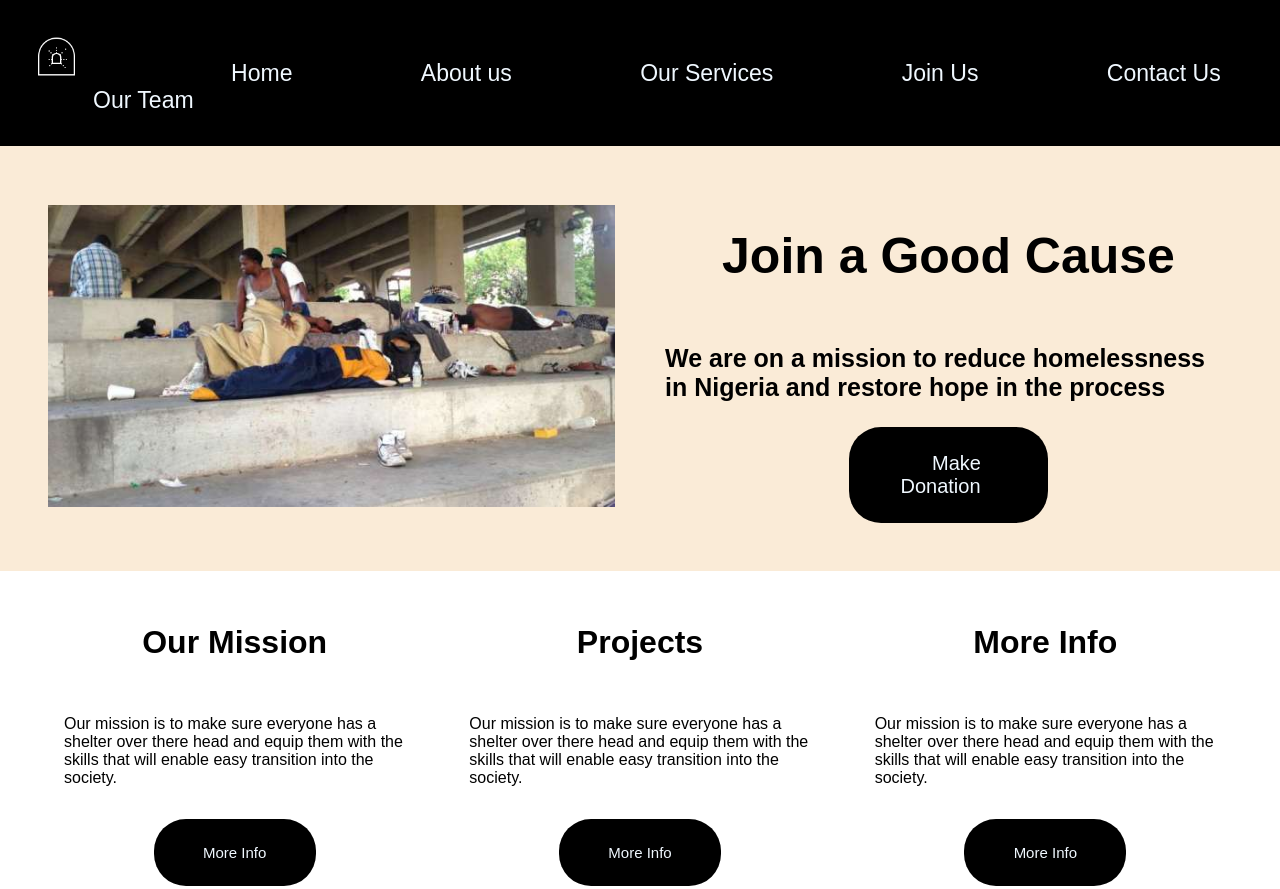
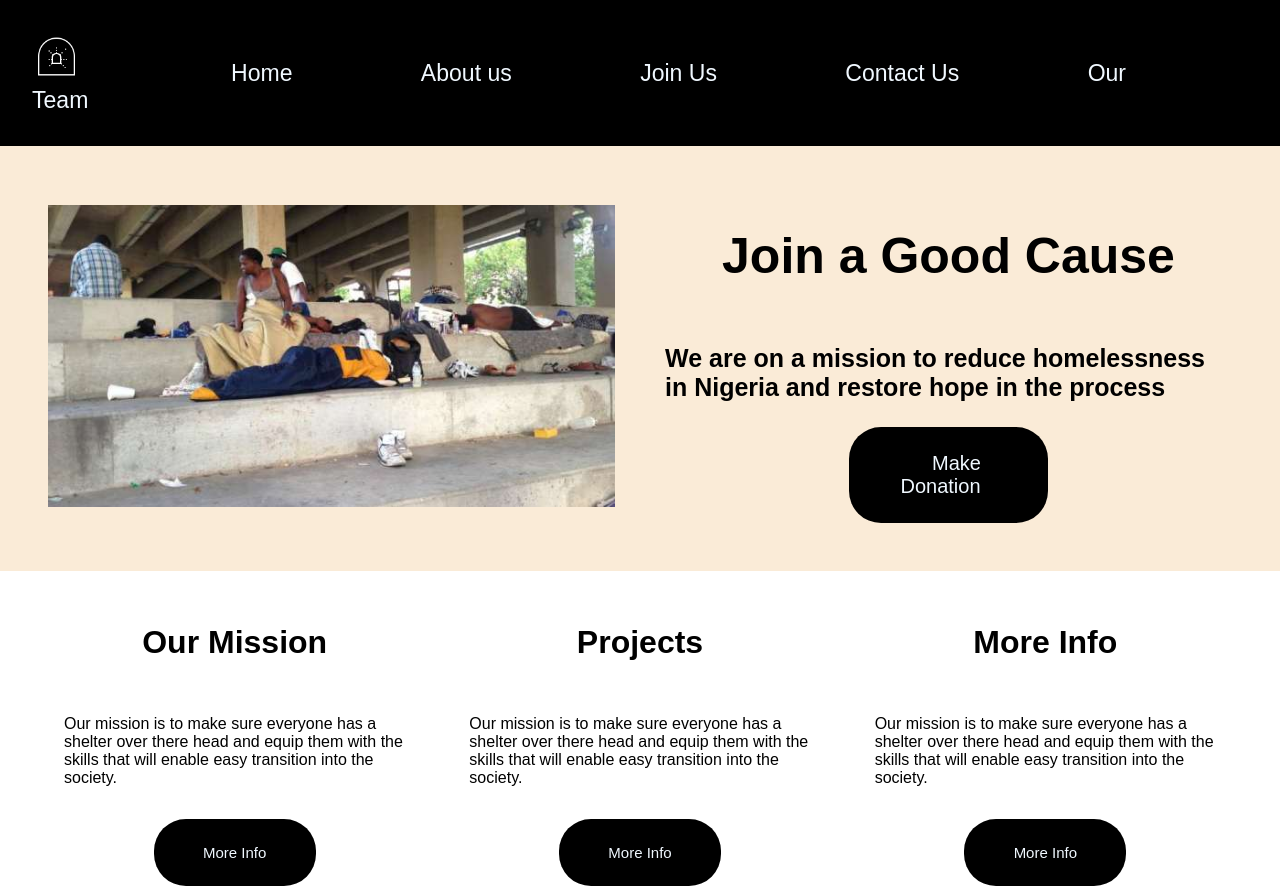
Before and after one commit to CodaGott/shelterofhope, a plain HTML site: page index.html in a window 1280 px wide. Shown: the top 889 px of the page. Drawn offline with Linux system fonts and the light colour scheme.

Commit message:
removed the service tab

```diff
--- a/index.html
+++ b/index.html
@@ -17,7 +17,7 @@
                     <ul>
                         <li> <a href="#home">Home</a> </li>
                         <li>  <a href="#about-us">About us</a> </li>
-                        <li>  <a href="#our-services">Our Services</a> </li>
+                        <!-- <li>  <a href="#our-services">Our Services</a> </li> -->
                         <li>  <a href="#join-us">Join Us</a> </li>
                         <li>  <a href="#contact-us">Contact Us</a> </li>
                         <li>  <a href="/our-team.html">Our Team</a> </li>
```
Also changed, not shown: our-team.html (+1 -1 lines).
